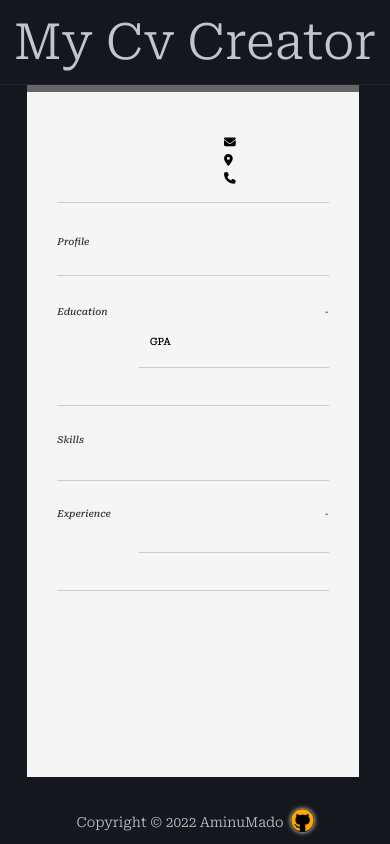
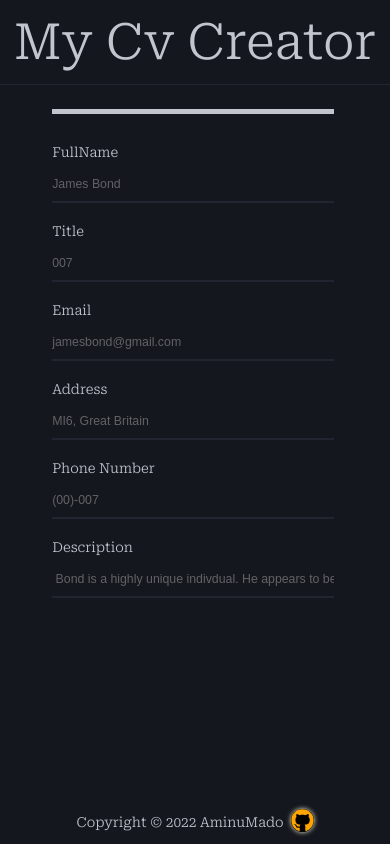
Before and after one commit to AminuMado/cv-creator, a React app: page / in a window 390 px wide. Built offline with nearby package versions, Linux system fonts and the light colour scheme; the HTML template or start-up script is replaced by a standard one.

Commit message:
update media queries

```diff
--- a/src/components/CvPreview/CvPreview.css
+++ b/src/components/CvPreview/CvPreview.css
@@ -191,7 +191,7 @@ p.enlarge {
     display: none;
   }
   .preview-wrapper {
-    display: block;
+    display: none;
   }
   form {
     width: 100%;
@@ -199,7 +199,7 @@ p.enlarge {
     padding: 25px 0 0 0;
     overflow-y: auto;
     border: none;
-    display: none;
+    display: block;
   }
 
   main {
@@ -218,7 +218,7 @@ p.enlarge {
     display: none;
   }
   .preview-wrapper {
-    display: block;
+    display: none;
   }
   form {
     width: 100%;
@@ -226,7 +226,7 @@ p.enlarge {
     padding: 25px 0 0 0;
     overflow-y: auto;
     border: none;
-    display: none;
+    display: block;
   }
 
   main {
@@ -261,7 +261,7 @@ p.enlarge {
     display: none;
   }
   .preview-wrapper {
-    display: block;
+    display: none;
   }
   form {
     width: 100%;
@@ -269,7 +269,7 @@ p.enlarge {
     padding: 25px 0 0 0;
     overflow-y: auto;
     border: none;
-    display: none;
+    display: block;
   }
 
   main {
```
